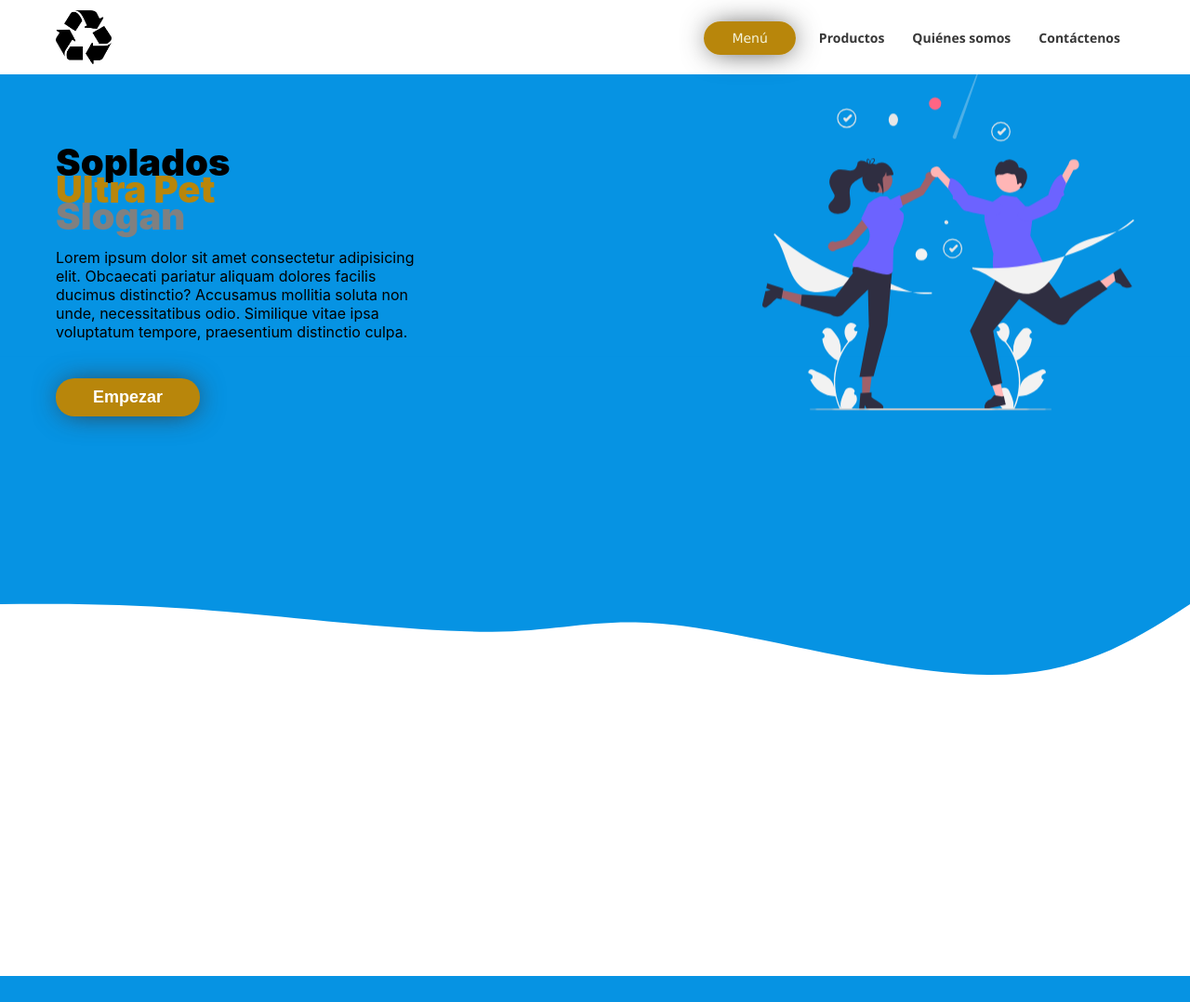
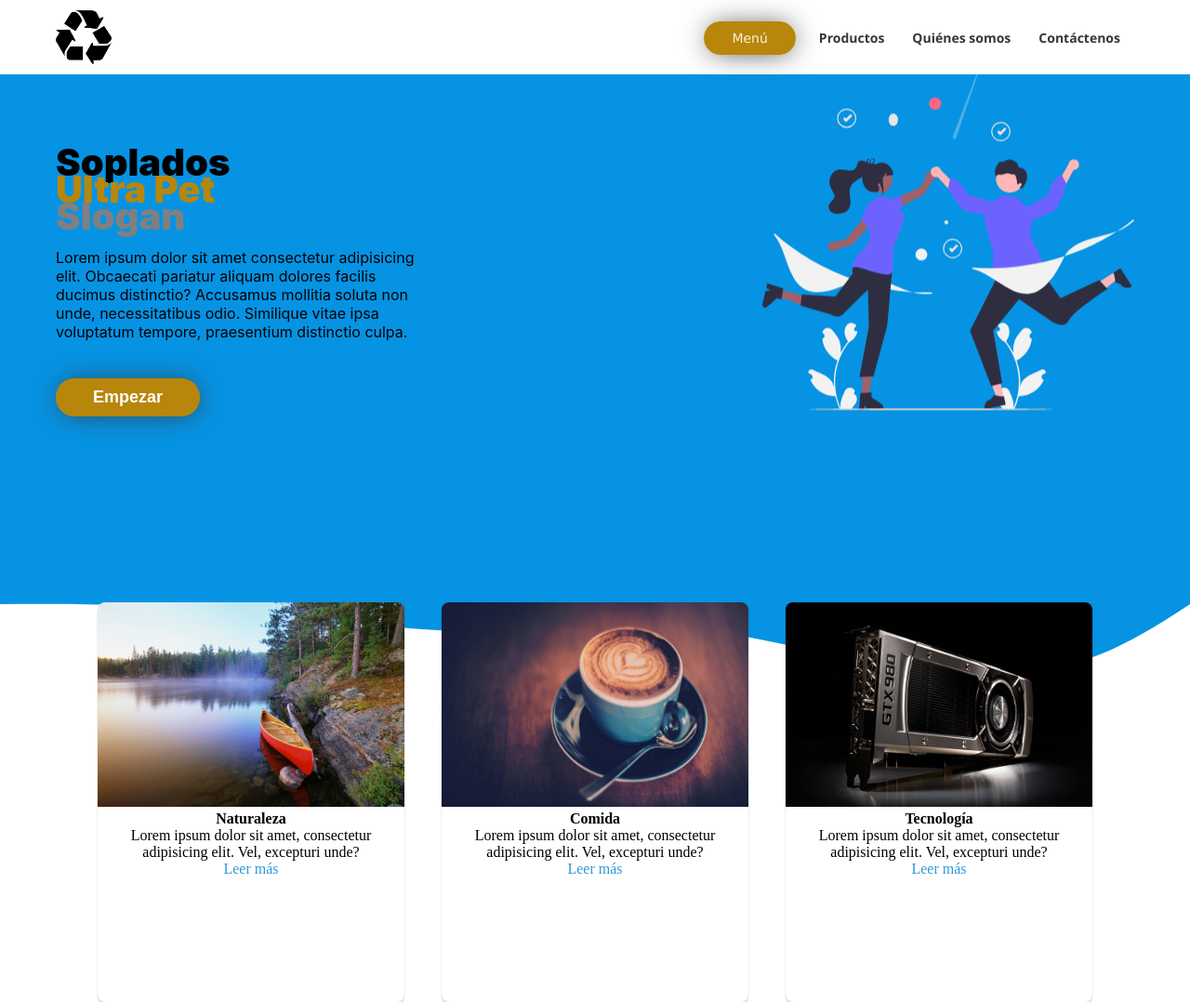
Before and after one commit to andymudz/sopladosultrapet, a PHP site: page /sopladosultrapet/ in a window 1280 px wide. Shown: the whole page at 93% size. Before the commit the page ends 1050 px from the top, so only its background shows below. Run offline with PHP 8.4, Linux system fonts and the light colour scheme; some libraries are stand-ins or nearby versions.

Commit message:
no me aguante y las hice jajaja

```diff
--- a/css/style.css
+++ b/css/style.css
@@ -230,3 +230,55 @@ nav ul li {
 }
 
 /*fin wave*/
+
+/*cards*/
+.container-cards {
+  position: relative;
+  top: 100px;
+  width: 100%;
+  max-width: 1200px;
+  height: 430px;
+  display: flex;
+  flex-wrap: wrap;
+  justify-content: center;
+  margin: auto;
+}
+
+.container-cards .card {
+  width: 330px;
+  height: 430px;
+  border-radius: 8px;
+  box-shadow: 0 2px 2px rgba(0, 0, 0, 0.2);
+  overflow: hidden;
+  margin: 20px;
+  text-align: center;
+  transition: all 0.25s;
+}
+
+.container-cards .card:hover {
+  transform: translateY(-15px);
+  box-shadow: 0 12px 16px rgba(0, 0, 0, 0.2);
+}
+
+.container-cards .card img {
+  width: 330px;
+  height: 220px;
+}
+
+.container-cards .card h4 {
+  font-weight: 600;
+}
+
+.container-cards .card p {
+  padding: 0 1rem;
+  font-size: 16px;
+  font-weight: 300;
+}
+
+.container-cards .card a {
+  font-weight: 500;
+  text-decoration: none;
+  color: #3498db;
+}
+
+/*fin cards*/
--- a/index.php
+++ b/index.php
@@ -3,7 +3,35 @@
 include 'templates/header.php'
 ?>
 
+<!-- cards seccion-->
 
+<div class="container-cards">
+
+       <div class="card">
+           <img src="img/img1.jpg">
+           <h4>Naturaleza</h4>
+           <p>Lorem ipsum dolor sit amet, consectetur adipisicing elit. Vel, excepturi unde?</p>
+           <a href="#">Leer más</a>
+       </div>
+
+       <div class="card">
+           <img src="img/img2.jpg">
+           <h4>Comida</h4>
+           <p>Lorem ipsum dolor sit amet, consectetur adipisicing elit. Vel, excepturi unde?</p>
+           <a href="#">Leer más</a>
+       </div>
+
+       <div class="card">
+           <img src="img/img3.jpg">
+           <h4>Tecnología</h4>
+           <p>Lorem ipsum dolor sit amet, consectetur adipisicing elit. Vel, excepturi unde?</p>
+           <a href="#">Leer más</a>
+       </div>
+
+   </div>
+
+
+</div>
 
 
 
```
Also changed, not shown: img/img1.jpg (added), img/img2.jpg (added), img/img3.jpg (added).
